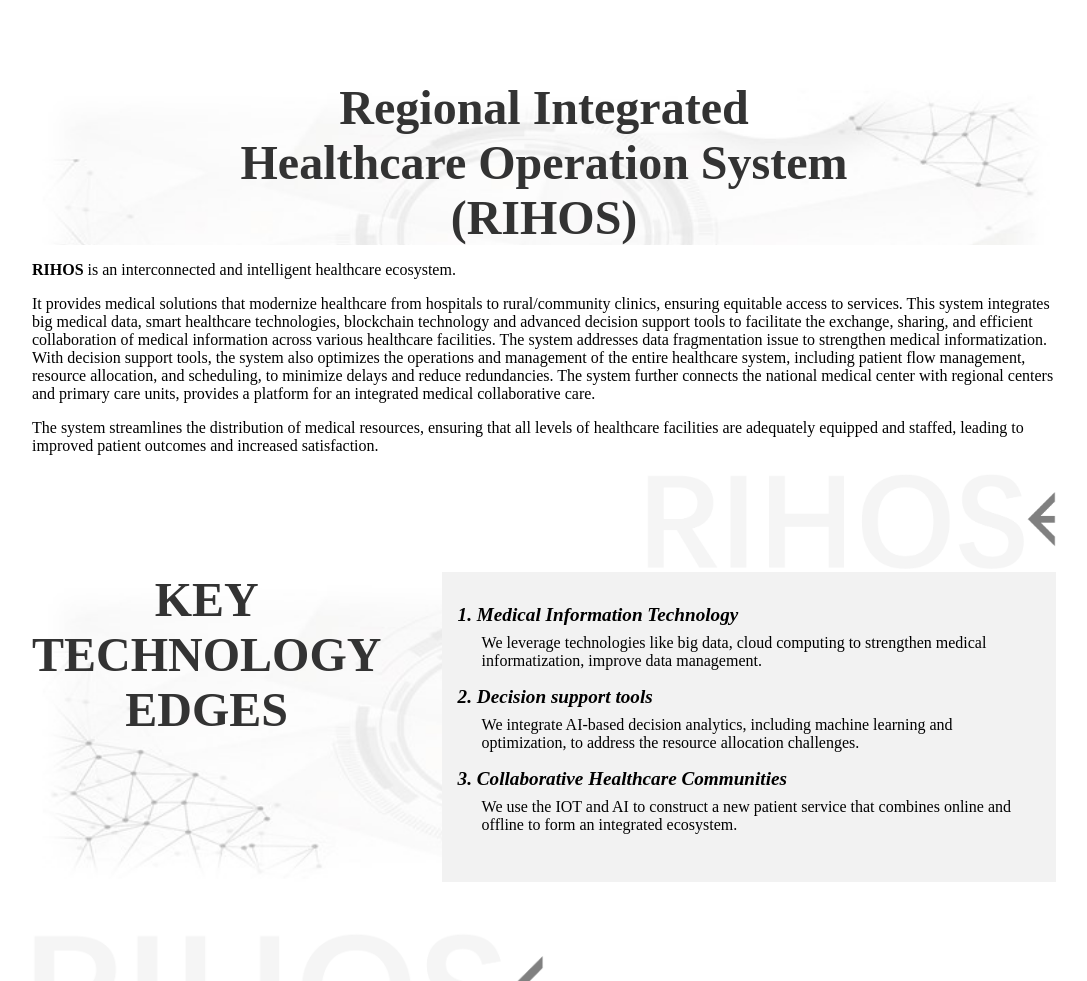
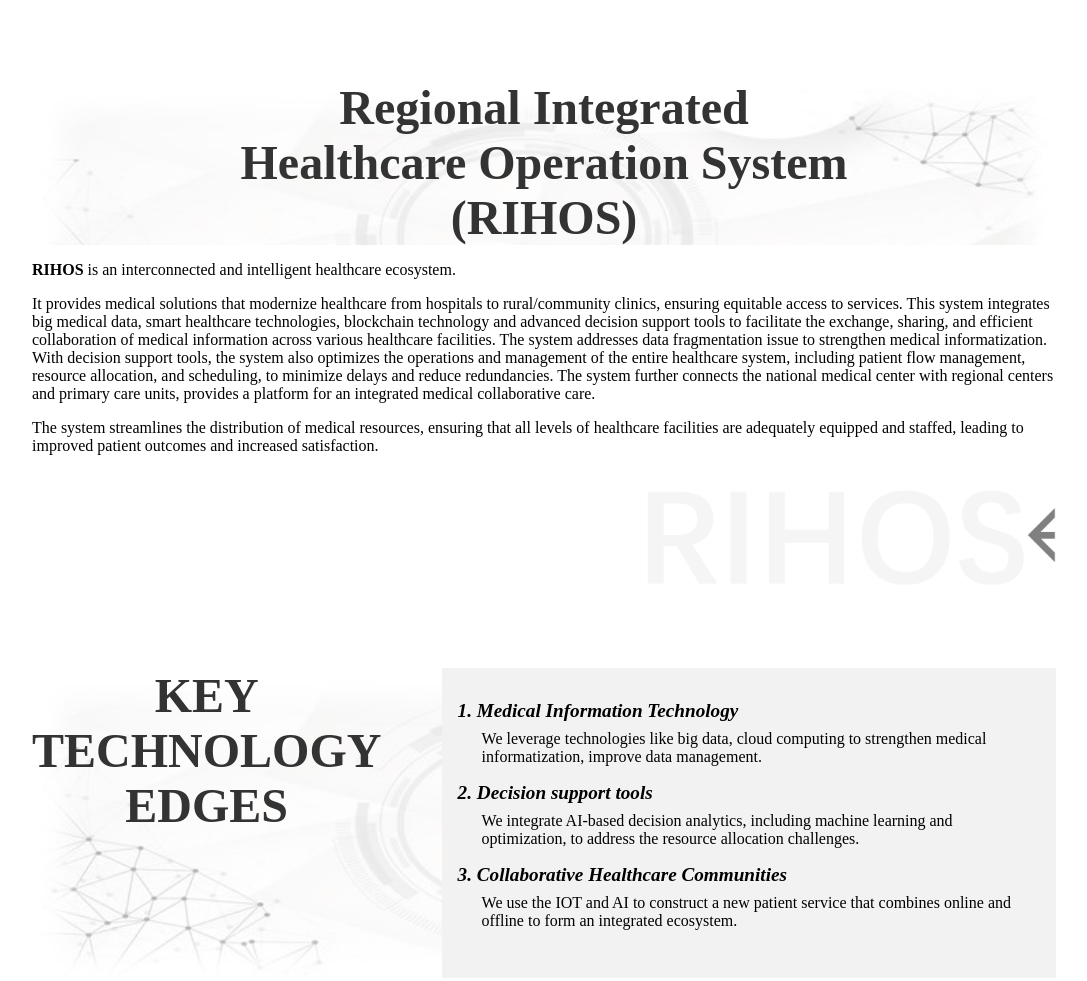
Before and after one commit to RIHOS-rihos/RIHOS-rihos.github.io, a plain HTML site: page index.html in a window 1280 px wide. Shown: the top 981 px of the page, without its empty margins (96-1183 px from the left). Drawn offline with Linux system fonts and the light colour scheme.

Commit message:
update website

```diff
--- a/css/styles.css
+++ b/css/styles.css
@@ -10,6 +10,10 @@ body {
 .section1 {
     margin-top: 5rem;
     background: url("../images/bg1.jpg") no-repeat 0 0 / 100%  ;
+}
+
+.section2 {
+    margin-top: 1rem;
 }
 .top-title{}
 .common-title{
@@ -27,7 +31,7 @@ body {
 .bg-img1 {
     display: flex;
     justify-content: right;
-
+    margin: 2rem 0 5rem 0;
 }
 
 .section3 {
```
